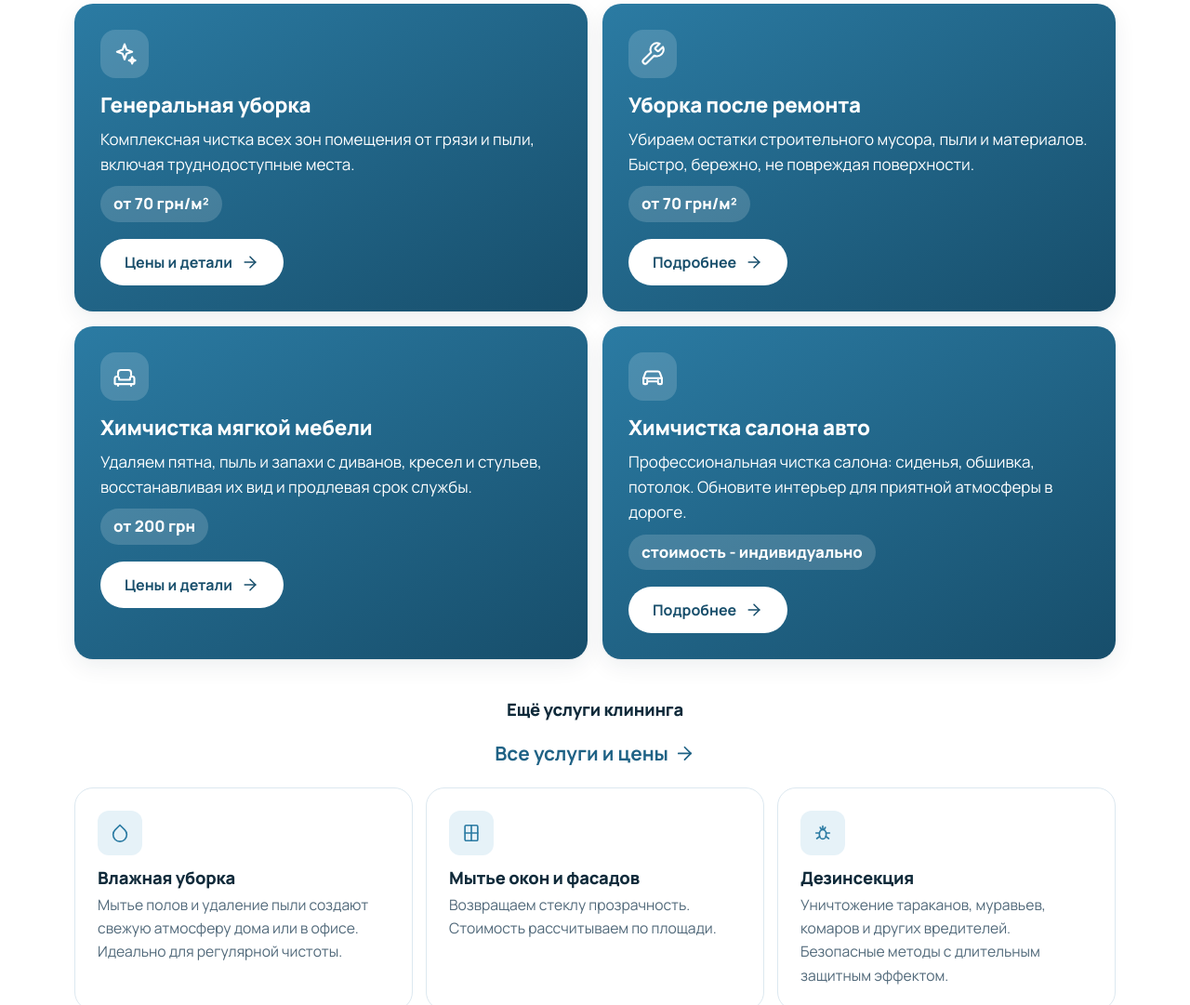
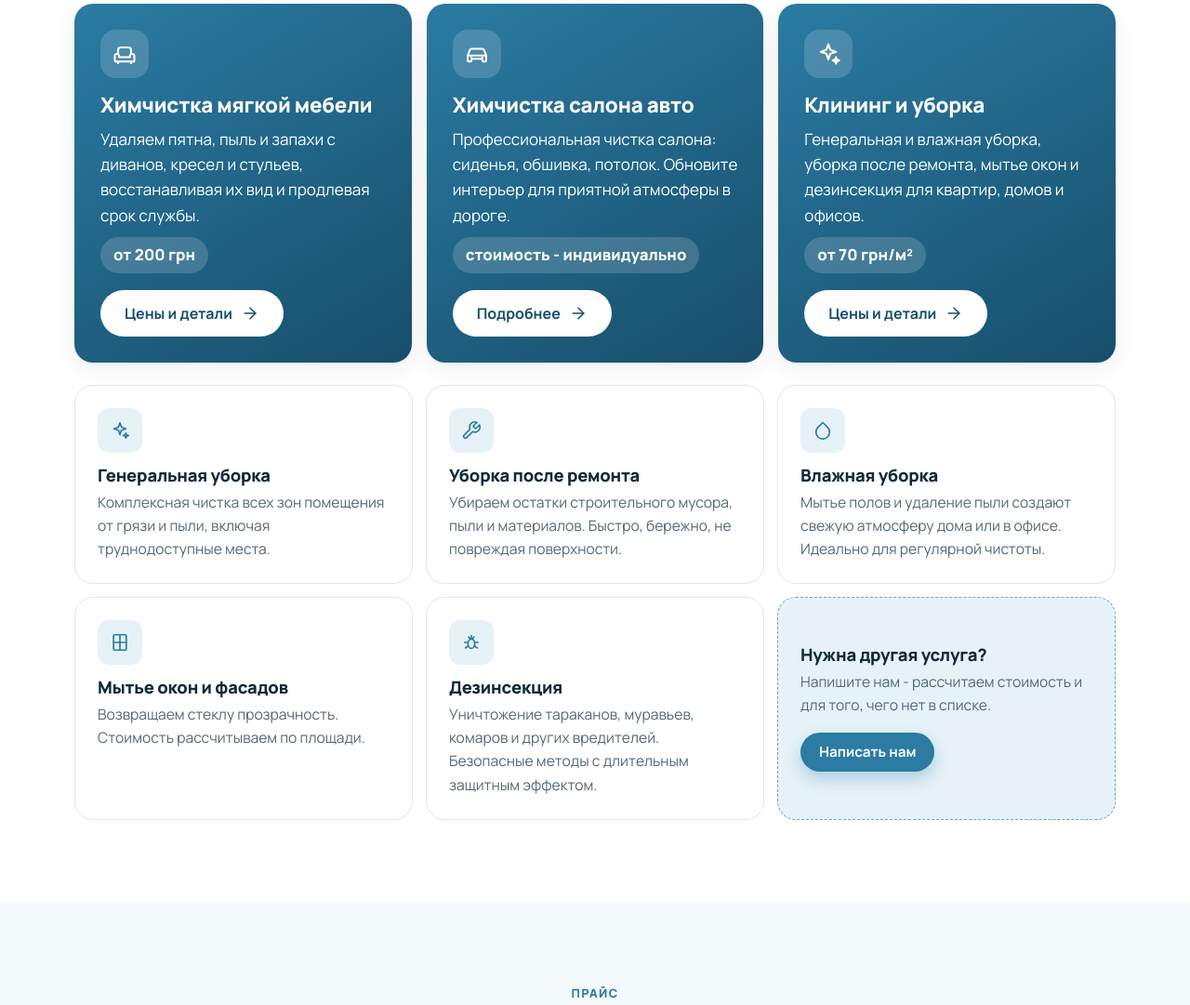
Before and after one commit to nanforma/fc_service, a plain HTML site: page ru/index.html in a window 1280 px wide. Shown: the part 1027-2108 px from the top of the page at 93% size. Drawn offline with Linux system fonts and the light colour scheme.

Commit message:
Add files via upload

```diff
--- a/css/style.css
+++ b/css/style.css
@@ -259,7 +259,7 @@ p { margin: 0 0 1em; }
 .card--cta .btn { margin-top: 10px; }
 
 @media (min-width: 700px) {
-  .cards-feature { grid-template-columns: 1fr 1fr; }
+  .cards-feature { grid-template-columns: repeat(3, 1fr); }
   .cards-grid { grid-template-columns: repeat(2, 1fr); }
 }
 @media (min-width: 960px) { .cards-grid { grid-template-columns: repeat(3, 1fr); } }
@@ -466,7 +466,4 @@ p { margin: 0 0 1em; }
   .row-item img, .row-ico { width: 44px; height: 44px; }
 }
 
-@media (min-width: 900px) {
-  .cards-grid .card--cta { grid-column: 1 / -1; flex-direction: row; align-items: center; justify-content: space-between; gap: 24px; }
-  .cards-grid .card--cta p { margin: 0; }
-}
+.cards-feature + .cards-grid { margin-top: 24px; }
--- a/ru/index.html
+++ b/ru/index.html
@@ -109,20 +109,6 @@
 <div class="section-head"><span class="eyebrow">Что мы делаем</span><h2>Наши услуги</h2><p>Помогаем поддерживать порядок там, где это важнее всего - дома, в авто или после сложных работ.</p></div>
 <div class="cards-feature">
 <article class="card-feature">
-<span class="tile-ico"><svg class="ico" aria-hidden="true"><use href="#i-sparkle"/></svg></span>
-<h3>Генеральная уборка</h3>
-<p>Комплексная чистка всех зон помещения от грязи и пыли, включая труднодоступные места.</p>
-<span class="price-tag">от 70 грн/м²</span>
-<a class="btn btn--light" href="klining-poltava/##general">Цены и детали <svg class="ico" aria-hidden="true"><use href="#i-arrow"/></svg></a>
-</article>
-<article class="card-feature">
-<span class="tile-ico"><svg class="ico" aria-hidden="true"><use href="#i-tool"/></svg></span>
-<h3>Уборка после ремонта</h3>
-<p>Убираем остатки строительного мусора, пыли и материалов. Быстро, бережно, не повреждая поверхности.</p>
-<span class="price-tag">от 70 грн/м²</span>
-<a class="btn btn--light" href="klining-poltava/##after-repair">Подробнее <svg class="ico" aria-hidden="true"><use href="#i-arrow"/></svg></a>
-</article>
-<article class="card-feature">
 <span class="tile-ico"><svg class="ico" aria-hidden="true"><use href="#i-sofa"/></svg></span>
 <h3>Химчистка мягкой мебели</h3>
 <p>Удаляем пятна, пыль и запахи с диванов, кресел и стульев, восстанавливая их вид и продлевая срок службы.</p>
@@ -136,12 +122,25 @@
 <span class="price-tag">стоимость - индивидуально</span>
 <a class="btn btn--light" href="himchistka-salonu-avto-poltava/">Подробнее <svg class="ico" aria-hidden="true"><use href="#i-arrow"/></svg></a>
 </article>
-</div>
-<div class="subhead">
-<h3>Ещё услуги клининга</h3>
-<a class="link-arrow" href="klining-poltava/">Все услуги и цены <svg class="ico" aria-hidden="true"><use href="#i-arrow"/></svg></a>
+<article class="card-feature">
+<span class="tile-ico"><svg class="ico" aria-hidden="true"><use href="#i-sparkle"/></svg></span>
+<h3>Клининг и уборка</h3>
+<p>Генеральная и влажная уборка, уборка после ремонта, мытье окон и дезинсекция для квартир, домов и офисов.</p>
+<span class="price-tag">от 70 грн/м²</span>
+<a class="btn btn--light" href="klining-poltava/">Цены и детали <svg class="ico" aria-hidden="true"><use href="#i-arrow"/></svg></a>
+</article>
 </div>
 <div class="cards-grid">
+<a class="card card--link" href="klining-poltava/#general">
+<span class="tile-ico"><svg class="ico" aria-hidden="true"><use href="#i-sparkle"/></svg></span>
+<h3>Генеральная уборка</h3>
+<p>Комплексная чистка всех зон помещения от грязи и пыли, включая труднодоступные места.</p>
+</a>
+<a class="card card--link" href="klining-poltava/#after-repair">
+<span class="tile-ico"><svg class="ico" aria-hidden="true"><use href="#i-tool"/></svg></span>
+<h3>Уборка после ремонта</h3>
+<p>Убираем остатки строительного мусора, пыли и материалов. Быстро, бережно, не повреждая поверхности.</p>
+</a>
 <a class="card card--link" href="klining-poltava/#wet">
 <span class="tile-ico"><svg class="ico" aria-hidden="true"><use href="#i-drop"/></svg></span>
 <h3>Влажная уборка</h3>
```
Also changed, not shown: index.html (+17 -18 lines), 1 other file.
